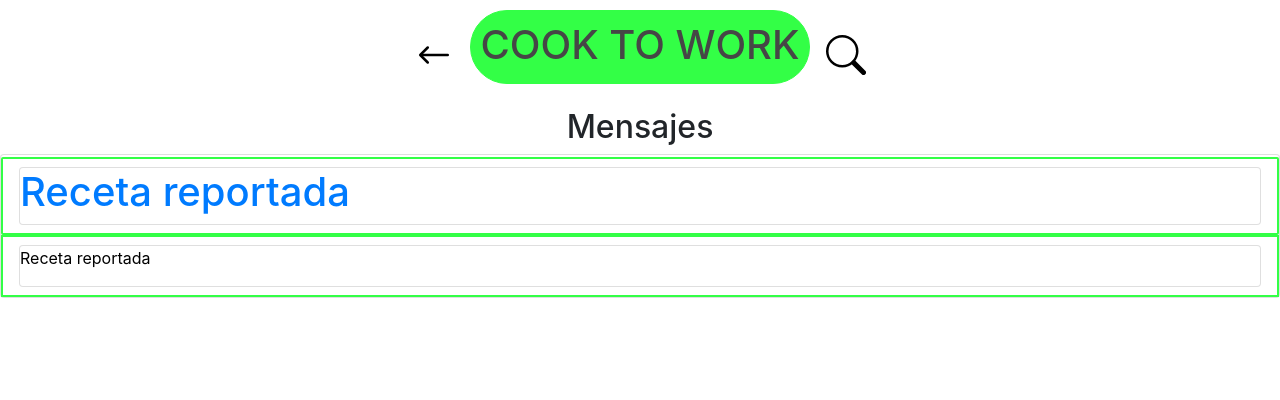
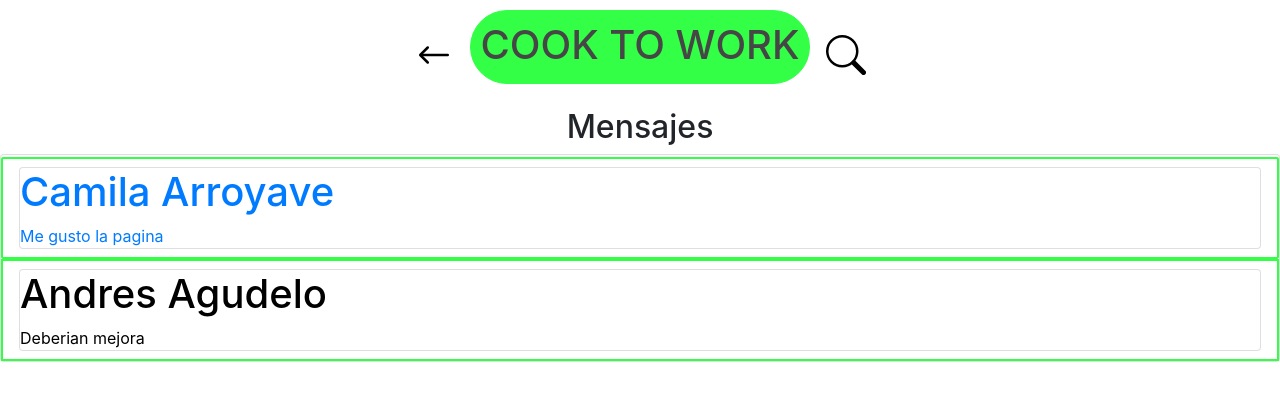
Before and after one commit to mariajosecoronado/equipo4_dem_ppi2020, a React (Create React App) app: page /mensajes_admin in a window 1280 px wide. Shown: the top 400 px of the page. Built offline with nearby package versions, Linux system fonts and the light colour scheme.

Commit message:
lista dulce admin terminada

```diff
--- a/src/pages/iniciarS.js
+++ b/src/pages/iniciarS.js
@@ -9,11 +9,11 @@ class iniciarS extends React.Component {
         <div className="row">
           <div className="col">
             <img
-              className="d-block w-100"
+              className="d-block w-50"
               src="https://raw.githubusercontent.com/Saracas-022/holamundo/main/logotipo.jpeg"
               alt="logo"
               width="100"
-              height="250"
+
             />
 
             <h1 className="titulo-IR">
--- a/src/pages/listaDulce_admin.js
+++ b/src/pages/listaDulce_admin.js
@@ -1,6 +1,6 @@
 import React from "react";
 import "../style/style.css";
-import { BsList } from "react-icons/bs";
+import { BsArrowLeft } from "react-icons/bs";
 import { BsSearch } from "react-icons/bs";
 import { Nav } from "react-bootstrap";
 import { Card } from "react-bootstrap";
@@ -13,9 +13,13 @@ class listaDulce_admin extends React.Component {
         <>
           <Nav className="justify-content-center " activeKey="/home">
             <Nav.Item>
-              <Nav.Link eventKey="link-1" className="encabezado">
+              <Nav.Link
+                eventKey="link-1"
+                className="encabezado"
+                href="./inicio_admin"
+              >
                 <h1>
-                  <BsList />
+                  <BsArrowLeft />
                 </h1>
               </Nav.Link>
             </Nav.Item>
@@ -46,7 +50,6 @@ class listaDulce_admin extends React.Component {
         <br></br>
         <CardDeck>
           <Card>
-
             <Card.Title>RECETAS DULCES</Card.Title>
             <Card.Link href="recetas_sin_reportar_admin">
               <Card.Img
@@ -69,7 +72,6 @@ class listaDulce_admin extends React.Component {
           <Card>
             <Card.Title>RECETAS DULCES</Card.Title>
             <Card.Link href="recetas_reportadas_admin">
-
               <Card.Img
                 variant="top"
                 src="https://truffle-assets.imgix.net/1t1bxm43v4e3_7ffgxAJg64K8UAwOimWYya_twix-caseros_landscapeThumbnail_es.jpeg"
--- a/src/pages/mensajes_admin.js
+++ b/src/pages/mensajes_admin.js
@@ -53,15 +53,14 @@ class Mensajes_admin extends React.Component {
         <Card>
               <Nav.Link
                 className="card_mensaje2_admin"
-                className="card_mensaje2_admin"
-                className="card_mensaje2_admin"
-                className="card_mensaje2_admin"
-                href="recetas_reportadas_admin"
+                href="recetas_sin_reportar_admin"
+
               >
                 <Card>
 
 
-                  <h1>Receta reportada</h1>
+                  <h1>Camila Arroyave</h1>
+                 Me gusto la pagina
                 </Card>
               </Nav.Link>
               <Nav.Link
@@ -71,7 +70,9 @@ class Mensajes_admin extends React.Component {
                 <Card>
 
 
-                    <p>Receta reportada</p>
+                    <h1>Andres Agudelo</h1>
+                    Deberian mejora
+
 
                 </Card>
               </Nav.Link>
--- a/src/pages/registro.js
+++ b/src/pages/registro.js
@@ -9,11 +9,11 @@ class registro extends React.Component {
         <div className="row">
           <div className="col">
             <img
-              className="d-block w-100"
+              className="d-block w-50"
               src="https://raw.githubusercontent.com/Saracas-022/holamundo/main/logotipo.jpeg"
               alt="logo"
-              width="100"
-              height="250"
+              width="100px"
+
             />
             <h1>
               BIENVENID@ A COOK TO WORK <br />
```
Lines whose indentation alone changed are shown as unchanged.
